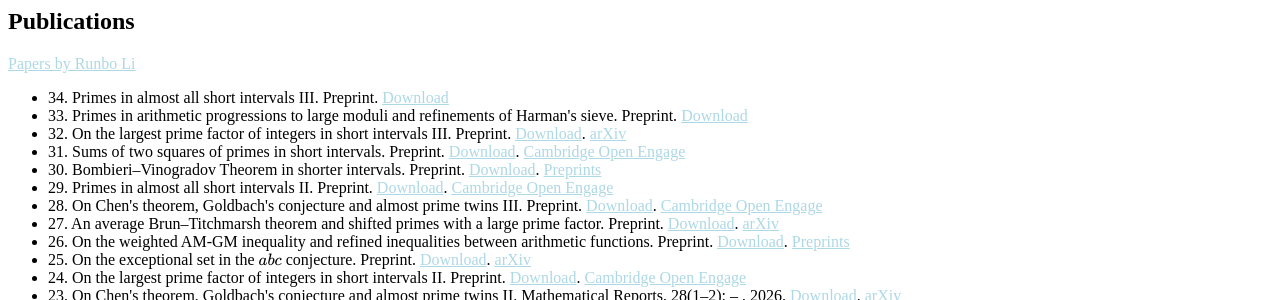
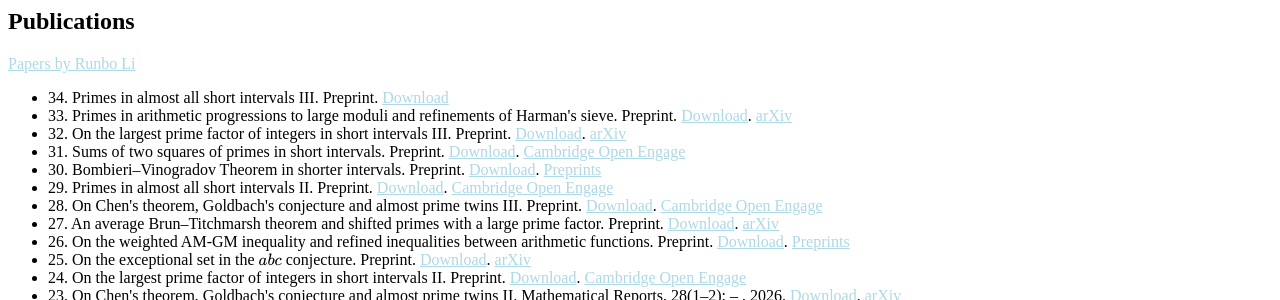
Before and after one commit to CareyRunboLi/CareyRunboLi.github.io, a Jekyll site: the page built from index.md, in a window 1280 px wide and 900 px high, scrolled down 1553 px. Shown: the part 153-453 px from the top of the window. Built offline with Jekyll 4.4.1, drawn with Linux system fonts in a browser that asks for light colours; some web fonts are replaced; formulas are drawn with MathJax 3; a style sheet for code colours, icons or effects is not loaded; our own code applies the rules of GitHub Pages for plain Markdown files.

Commit message:
Update preprints.md

```diff
--- a/_includes/preprints.md
+++ b/_includes/preprints.md
@@ -10,7 +10,7 @@
 
 <ul style="margin:0 0 5px;">
   <li>34. Primes in almost all short intervals III. Preprint. <a href="https://runbolicarey.com/assets/downloads/Primes_in_almost_all_short_intervals_III.pdf"><span>Download</span></a></li>
-  <li>33. Primes in arithmetic progressions to large moduli and refinements of Harman's sieve. Preprint. <a href="https://runbolicarey.com/assets/downloads/Primes_in_arithmetic_progressions_to_large_moduli_and_refinements_of_Harman_s_sieve.pdf"><span>Download</span></a></li>
+  <li>33. Primes in arithmetic progressions to large moduli and refinements of Harman's sieve. Preprint. <a href="https://runbolicarey.com/assets/downloads/Primes_in_arithmetic_progressions_to_large_moduli_and_refinements_of_Harman_s_sieve.pdf"><span>Download</span></a>. <a href="https://arxiv.org/abs/2602.20917v1"><span>arXiv</span></a></li>
   <li>32. On the largest prime factor of integers in short intervals III. Preprint. <a href="https://runbolicarey.com/assets/downloads/On_the_largest_prime_factor_of_integers_in_short_intervals_III.pdf"><span>Download</span></a>. <a href="https://arxiv.org/abs/2601.00910v1"><span>arXiv</span></a></li>
   <li>31. Sums of two squares of primes in short intervals. Preprint. <a href="https://runbolicarey.com/assets/downloads/Sums_of_two_squares_of_primes_in_short_intervals.pdf"><span>Download</span></a>. <a href="https://doi.org/10.33774/coe-2025-15m3h"><span>Cambridge Open Engage</span></a></li>
   <li>30. Bombieri–Vinogradov Theorem in shorter intervals. Preprint. <a href="https://runbolicarey.com/assets/downloads/Bombieri__Vinogradov_Theorem_in_shorter_intervals.pdf"><span>Download</span></a>. <a href="https://www.preprints.org/manuscript/202511.0089/v1"><span>Preprints</span></a></li>
```
